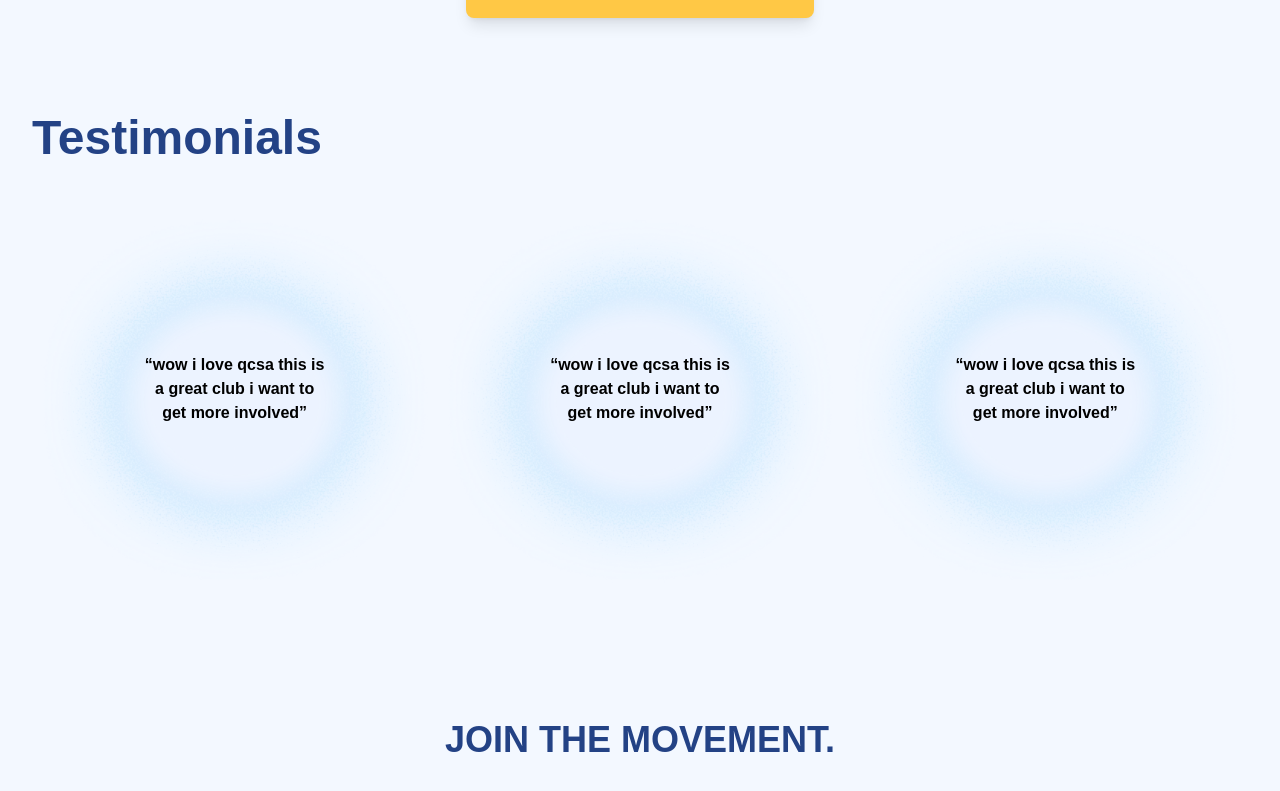
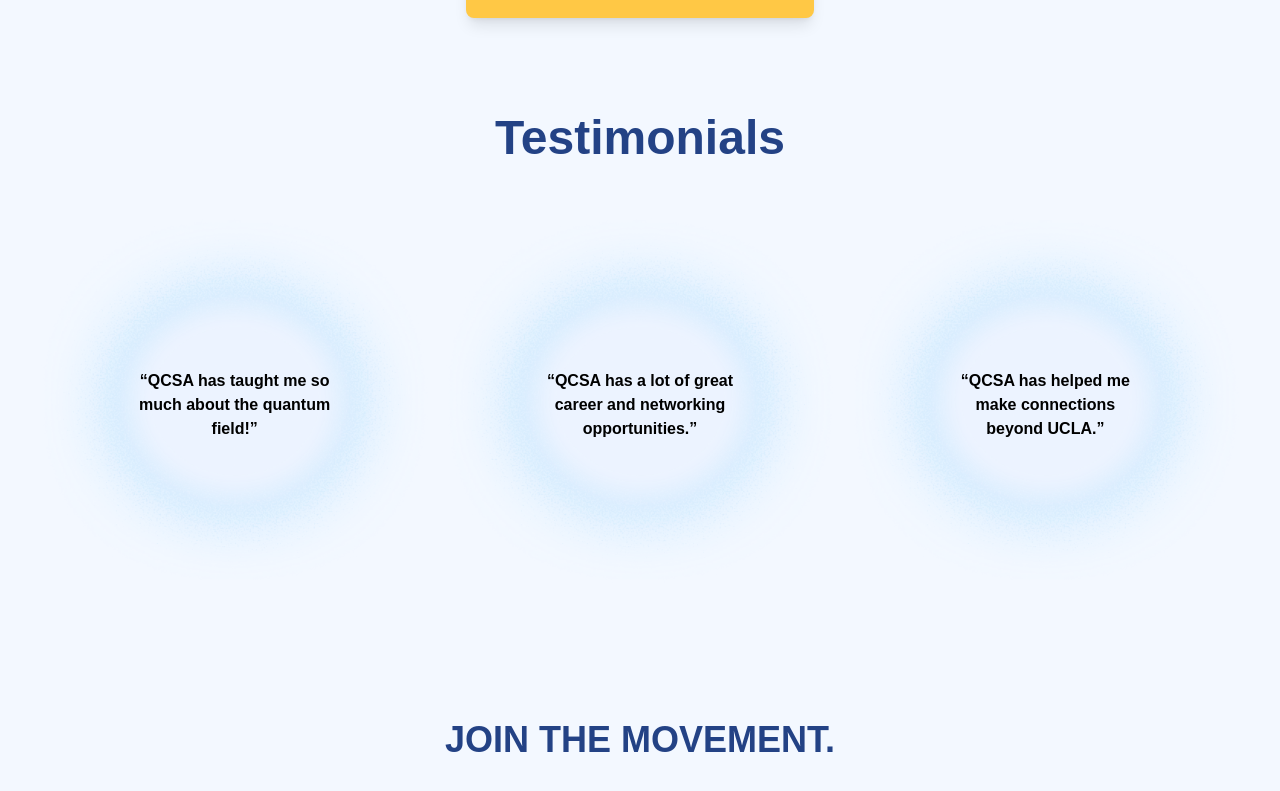
Before and after one commit to qcsa-at-ucla/qcsa, a Next.js app: page / in a window 1280 px wide. Shown: the part 767-1558 px from the top of the page. Built offline with nearby package versions, Linux system fonts and the light colour scheme.

Commit message:
spacing fix testimonials

```diff
--- a/src/app/Components/Testimonials.tsx
+++ b/src/app/Components/Testimonials.tsx
@@ -1,31 +1,41 @@
 const testimonials = [
-  `wow i love qcsa this is a great club i want to get more involved`,
-  `wow i love qcsa this is a great club i want to get more involved`,
-  `wow i love qcsa this is a great club i want to get more involved`,
+  {
+    quote: `QCSA has taught me so much about the quantum field!`,
+    author: `Harshita Kukreja`,
+  },
+  {
+    quote: `QCSA has a lot of great career and networking opportunities.`,
+    author: `Kimberly Wu`,
+  },
+  {
+    quote: `QCSA has helped me make connections beyond UCLA.`,
+    author: `Gina Namkung`,
+  },
 ];
 
 export default function Testimonials() {
   return (
     <section className="py-16 px-4 sm:px-6 lg:px-8 bg-[#F3F8FF] flex-grow">
-      <h2 className="text-4xl md:text-5xl font-bold text-[#234285] mb-12">
+      <div className='w-full max-w-xs sm:max-w-sm md:max-w-4xl lg:max-w-5xl xl:max-w-7xl mx-auto'>
+      <h2 className="text-4xl md:text-5xl font-bold text-[#234285] mb-12 text-center">
         Testimonials
       </h2>
 
       <div className="grid md:grid-cols-3 justify-items-center">
-        {testimonials.map((quote, ind) => (
-          <div key={ind} className="relative lg:w-full flex items-center justify-center text-center">
+        {testimonials.map((item, ind) => (
+          <div key={ind} className="relative w-full flex items-center justify-center text-center">
               {/* Aura Ring */}
               <img
                   src="/images/testimonials-aura.png"
                   alt="testimonials background"
-                  className="w-full h-full object-contain z-0"
+                  className="sm:w-100 sm:h-100 md:w-full md:h-full object-contain z-0"
               />
 
               {/* Testimonial Box */}
               <div className="absolute">
-                <blockquote className="text-black px-44 lg:px-28" >
+                <blockquote className="text-black translate-y-4 px-24 lg:px-26 md:px-16" >
                   <p className="mb-6 font-semibold ">
-                    <strong>“</strong>{quote}<strong>”</strong>
+                    <strong>“</strong>{item.quote}<strong>”</strong>
                   </p>
                   {/*<p className="not-italic text-sm text-right pr-4">– Jane Doe</p>*/}
                 </blockquote>
@@ -33,6 +43,7 @@
             </div>
         ))}
       </div>
+      </div>
     </section>
   );
 }
```
